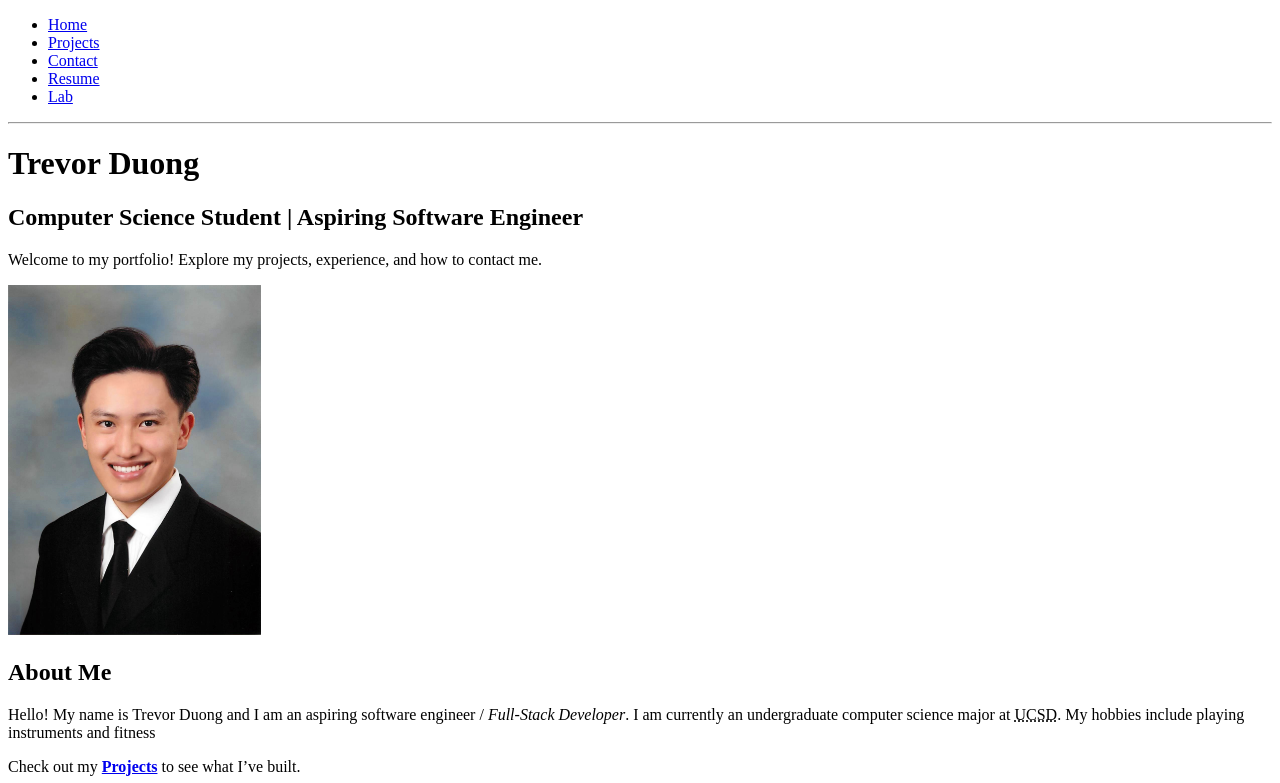
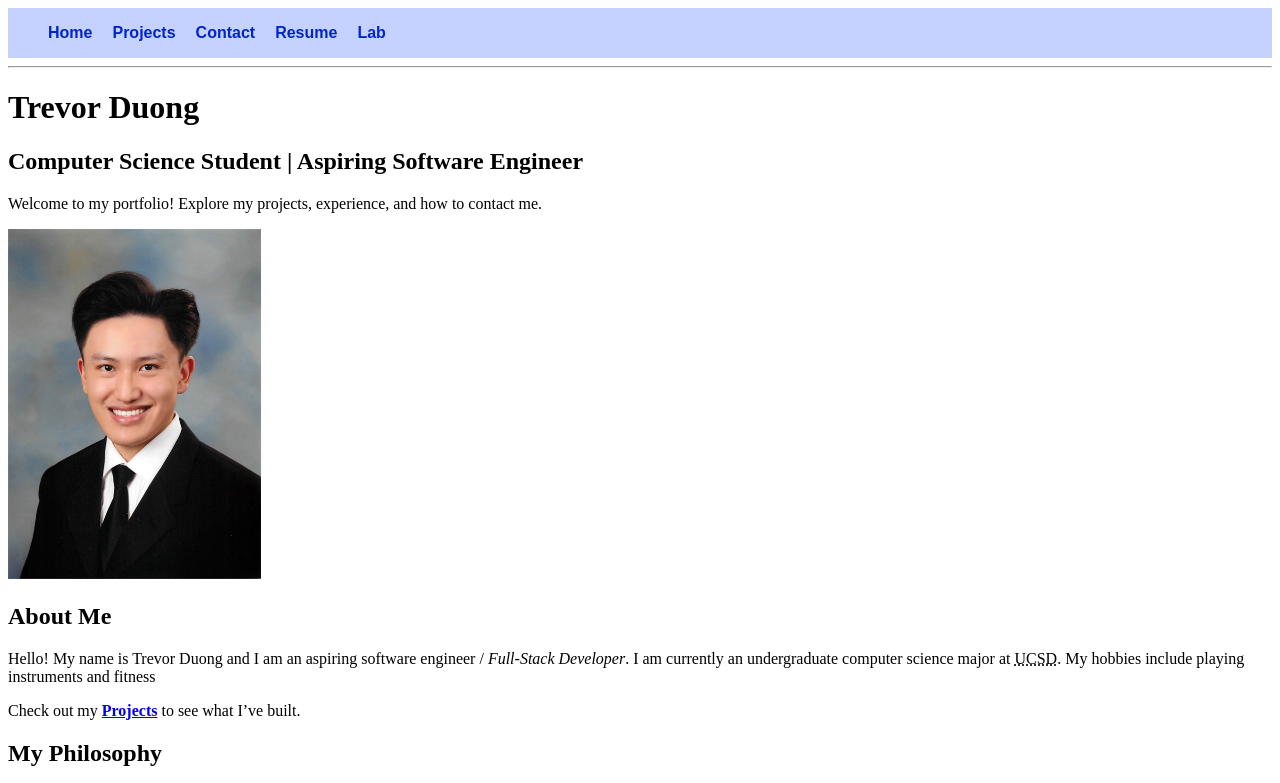
Before and after one commit to Trevis8688/hw3-repo, a plain HTML site: page index.html in a window 1280 px wide. Shown: the top 783 px of the page. Drawn offline with Linux system fonts and the light colour scheme.

Commit message:
Navbar font not working

```diff
--- /dev/null
+++ b/css/styles.css
@@ -0,0 +1,30 @@
+.navbar {
+    display: flex;
+    justify-content: space-between;
+    align-items: center;
+    background: #c5d1ff;
+    color: white;
+    /*padding: 15px 20px;*/
+}
+
+.nav-links {
+    font-family: 'Josefin Sans', sans-serif;
+    font-weight: 550;
+    display: flex;
+    list-style: none;
+    gap: 20px;
+}
+
+
+.nav-links a {
+    color: #0026c5;
+    text-decoration: none;
+}
+
+
+/*.josefin-sans-nav-links {*/
+/*    font-family: "Josefin Sans", serif;*/
+/*    font-optical-sizing: auto;*/
+
+/*    font-style: normal;*/
+/*}*/
--- a/index.html
+++ b/index.html
@@ -5,7 +5,8 @@
     <meta name="viewport" content="width=device-width, initial-scale=1.0">
     <meta name="description" content="Portfolio of Trevor Duong - Computer Science Student at UCSD">
     <title>Trevor Duong - Portfolio</title>
-    <link rel="stylesheet" href="style.css">
+    <link rel="stylesheet" href="css/styles.css">
+
 </head>
 <body>
 
@@ -22,8 +23,8 @@
     </nav>
 </template>
 
-<nav>
-    <ul>
+<nav class="navbar">
+    <ul class="nav-links">
         <li><a href="index.html">Home</a></li>
         <li><a href="projects.html">Projects</a></li>
         <li><a href="contact.html">Contact</a></li>
```
Also changed, not shown: contact.html (+3 -2 lines), lab.html (+4 -3 lines), projects.html (+3 -2 lines), resume.html (+3 -2 lines).
